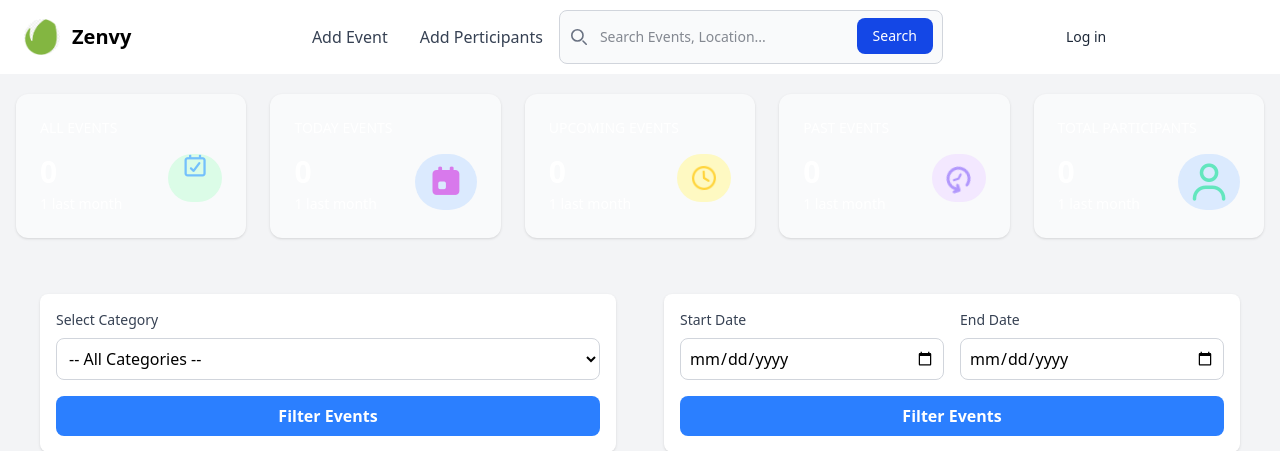
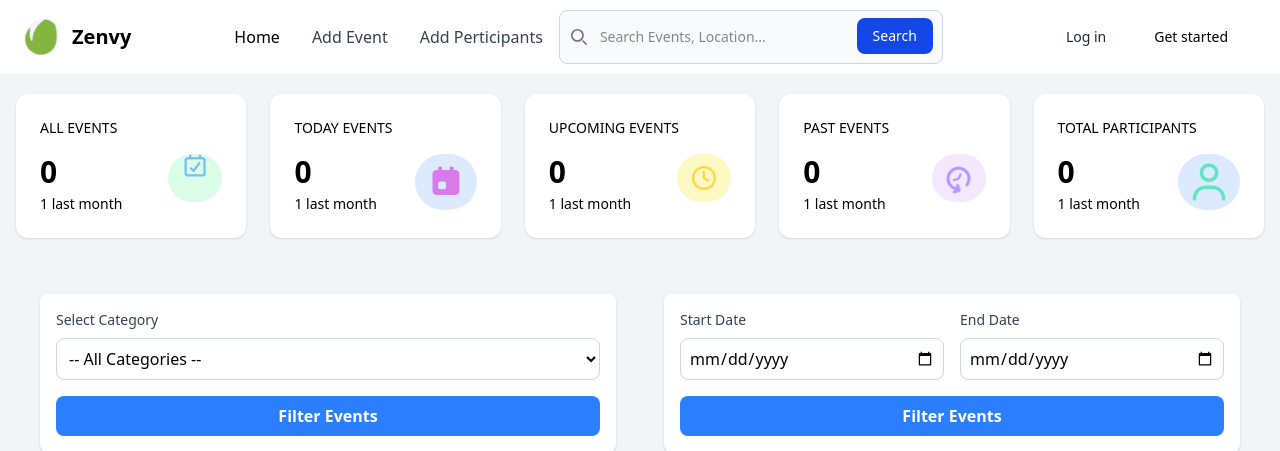
Before and after one commit to masud1680/Event_Management, a Django app: page / in a window 1280 px wide. Shown: the top 451 px of the page. Run offline with Django 5.2, Linux system fonts and the light colour scheme; data that the repository does not hold is empty; some libraries are stand-ins or nearby versions.

Commit message:
dark white mode design color error solve

```diff
--- a/events/templates/base.html
+++ b/events/templates/base.html
@@ -37,7 +37,7 @@
             >
             <a
               href="{% url 'site-maintenance' %}"
-              class="text-white bg-primary-700 hover:bg-primary-800 focus:ring-4 focus:ring-primary-300 font-medium rounded-lg text-sm px-4 lg:px-5 py-2 lg:py-2.5 mr-2 dark:bg-primary-600 dark:hover:bg-primary-700 focus:outline-none dark:focus:ring-primary-800"
+              class="dark:text-white bg-primary-700 hover:bg-primary-800 focus:ring-4 focus:ring-primary-300 font-medium rounded-lg text-sm px-4 lg:px-5 py-2 lg:py-2.5 mr-2 dark:bg-primary-600 dark:hover:bg-primary-700 focus:outline-none dark:focus:ring-primary-800"
               >Get started</a
             >
             <button id="mobile-menu-2"
@@ -85,7 +85,7 @@
               <li>
                 <a
                   href="{% url 'manager-dashboard' %}"
-                  class="block py-2 pr-4 pl-3 text-white rounded bg-primary-700 lg:bg-transparent lg:text-primary-700 lg:p-0 dark:text-white"
+                  class="block py-2 pr-4 pl-3  rounded bg-primary-700 lg:bg-transparent lg:text-primary-700 lg:p-0 dark:text-white"
                   aria-current="page"
                   >Home</a
                 >
@@ -183,14 +183,14 @@
     <!-- TOTAL EVENT  -->
     <a href="{% url 'manager-dashboard'%}?type=all">
 
-      <div class="bg-gray-50 hover:dark:bg-gray-600 dark:bg-gray-700 rounded-xl p-6 shadow-sm">
-      <h3 class="text-sm font-medium text-white mb-4">ALL EVENTS</h3>
+      <div class="bg-white hover:dark:bg-gray-600 dark:bg-gray-700 rounded-xl p-6 shadow-sm">
+      <h3 class="text-sm font-medium dark:text-white mb-4">ALL EVENTS</h3>
       <div class="flex justify-between items-start">
         <div>
-          <p class="text-white text-3xl font-semibold mb-1">
+          <p class="dark:text-white text-3xl font-semibold mb-1">
             {{count.event}}
           </p>
-          <p class="text-white text-sm">1 last month</p>
+          <p class="dark:text-white text-sm">1 last month</p>
         </div>
         <div class="bg-green-100 p-3 rounded-full">
           <i
@@ -205,14 +205,14 @@
     </a>
     <!-- TODAY EVENTS -->
    <a href="{% url 'manager-dashboard'%}?type=today">
-     <div class="bg-gray-50 hover:dark:bg-gray-600 dark:bg-gray-700 rounded-xl p-6 shadow-sm">
-      <h3 class="text-sm font-medium text-white mb-4">TODAY EVENTS</h3>
+     <div class="bg-white hover:dark:bg-gray-600 dark:bg-gray-700 rounded-xl p-6 shadow-sm">
+      <h3 class="text-sm font-medium dark:text-white mb-4">TODAY EVENTS</h3>
       <div class="flex justify-between items-start">
         <div>
-          <p class="text-white text-3xl font-semibold mb-1">
+          <p class="dark:text-white text-3xl font-semibold mb-1">
             {{count.today}}
           </p>
-          <p class="text-white text-sm">1 last month</p>
+          <p class="dark:text-white text-sm">1 last month</p>
         </div>
         <div class="bg-blue-100 p-4 rounded-full">
           <i
@@ -225,14 +225,14 @@
    </a>
     <!-- UPCOMING EVENTS -->
    <a href="{% url 'manager-dashboard'%}?type=upcoming">
-     <div class="bg-gray-50 hover:dark:bg-gray-600 dark:bg-gray-700 rounded-xl p-6 shadow-sm">
-      <h3 class="text-sm font-medium text-white mb-4">UPCOMING EVENTS</h3>
+     <div class="bg-white hover:dark:bg-gray-600 dark:bg-gray-700 rounded-xl p-6 shadow-sm">
+      <h3 class="text-sm font-medium dark:text-white mb-4">UPCOMING EVENTS</h3>
       <div class="flex justify-between items-start">
         <div>
-          <p class="text-white text-3xl font-semibold mb-1">
+          <p class="dark:text-white text-3xl font-semibold mb-1">
             {{count.upcoming}}
           </p>
-          <p class="text-white text-sm">1 last month</p>
+          <p class="dark:text-white text-sm">1 last month</p>
         </div>
         <div class="bg-yellow-100 p-3 rounded-full">
           <i
@@ -246,14 +246,14 @@
 
     <!--PAST EVENTS-->
     <a href="{% url 'manager-dashboard'%}?type=past">
-      <div class="bg-gray-50 hover:dark:bg-gray-600 dark:bg-gray-700 rounded-xl p-6 shadow-sm">
-      <h3 class="text-sm font-medium text-white mb-4">PAST EVENTS</h3>
+      <div class="bg-white hover:dark:bg-gray-600 dark:bg-gray-700 rounded-xl p-6 shadow-sm">
+      <h3 class="text-sm font-medium dark:text-white mb-4">PAST EVENTS</h3>
       <div class="flex justify-between items-start">
         <div>
-          <p class="text-white text-3xl font-semibold mb-1">
+          <p class="dark:text-white text-3xl font-semibold mb-1">
             {{count.past}}
           </p>
-          <p class="text-white text-sm">1 last month</p>
+          <p class="dark:text-white text-sm">1 last month</p>
         </div>
         <div class="bg-purple-100 p-3 rounded-full">
           <i
@@ -269,14 +269,14 @@
     <!-- Total PARTICIPANT -->
     <a href="{% url 'all-participant' %}">
 
-      <div class="bg-gray-50 hover:dark:bg-gray-600 dark:bg-gray-700 rounded-xl p-6 shadow-sm">
-      <h3 class="text-sm font-medium text-white mb-4">TOTAL PARTICIPANTS</h3>
+      <div class="bg-white hover:dark:bg-gray-600 dark:bg-gray-700 rounded-xl p-6 shadow-sm">
+      <h3 class="text-sm font-medium dark:text-white mb-4">TOTAL PARTICIPANTS</h3>
       <div class="flex justify-between items-start">
         <div>
-          <p class="text-white text-3xl font-semibold mb-1">
+          <p class="dark:text-white text-3xl font-semibold mb-1">
             {{count.participants}}
           </p>
-          <p class="text-white text-sm">1 last month</p>
+          <p class="dark:text-white text-sm">1 last month</p>
         </div>
         <div class="bg-blue-100 p-4 rounded-full">
           <i
--- a/static/src/output.css
+++ b/static/src/output.css
@@ -10,7 +10,6 @@
     --color-red-400: oklch(70.4% 0.191 22.216);
     --color-red-500: oklch(63.7% 0.237 25.331);
     --color-red-600: oklch(57.7% 0.245 27.325);
-    --color-red-800: oklch(44.4% 0.177 26.899);
     --color-amber-50: oklch(98.7% 0.022 95.277);
     --color-amber-100: oklch(96.2% 0.059 95.617);
     --color-yellow-100: oklch(97.3% 0.071 103.193);
@@ -40,8 +39,6 @@
     --color-gray-700: oklch(37.3% 0.034 259.733);
     --color-gray-800: oklch(27.8% 0.033 256.848);
     --color-gray-900: oklch(21% 0.034 264.665);
-    --color-neutral-500: oklch(55.6% 0 0);
-    --color-neutral-800: oklch(26.9% 0 0);
     --color-stone-50: oklch(98.5% 0.001 106.423);
     --color-black: #000;
     --color-white: #fff;
@@ -79,7 +76,6 @@
     --font-weight-extrabold: 800;
     --tracking-tight: -0.025em;
     --leading-normal: 1.5;
-    --radius-sm: 0.25rem;
     --radius-md: 0.375rem;
     --radius-lg: 0.5rem;
     --radius-xl: 0.75rem;
```
